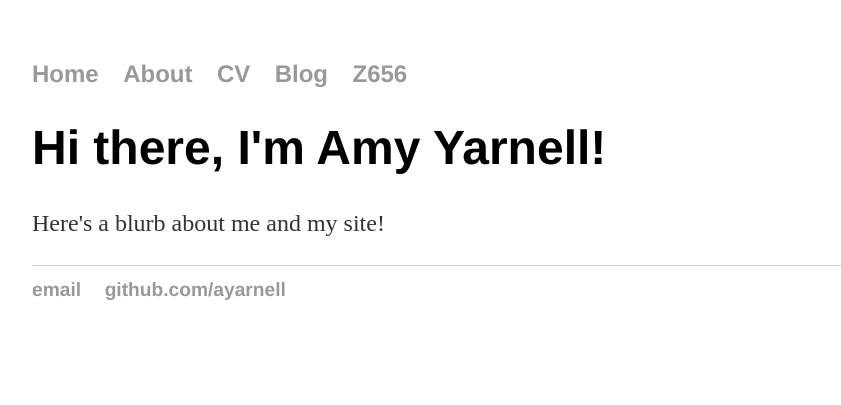
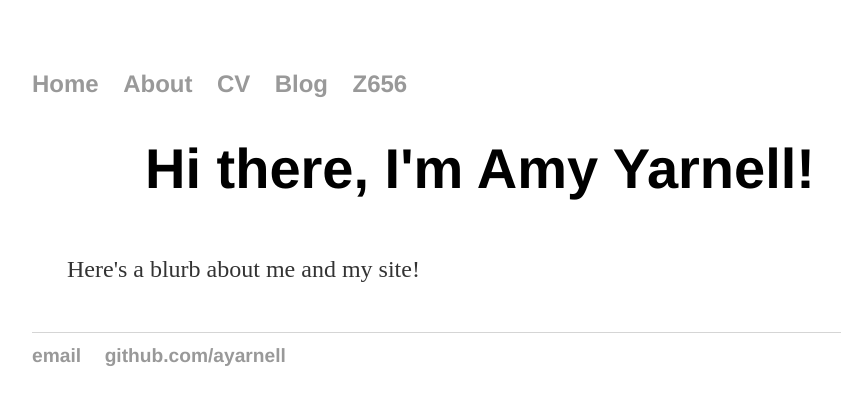
Before and after one commit to ayarnell/ayarnell.github.io, a Jekyll site: the page built from index.html, in a window 1280 px wide. Shown: the top 405 px of the page, without its empty margins (160-1001 px from the left). Built offline with Jekyll 4.4.1, drawn with Linux system fonts in a browser that asks for light colours.

Commit message:
Update main.css

```diff
--- a/css/main.css
+++ b/css/main.css
@@ -1,5 +1,5 @@
 body {
-    margin: 60px auto;
+    margin: 70px auto;
     width: 70%;
 }
 nav ul, footer ul {
@@ -19,11 +19,24 @@
 a:hover {
     text-decoration: underline;
 }
+
+#banner_image {
+     height: 250px;
+     width: 100%;
+     background-image: url(wild-flowers.jpg);
+     background-size: cover;
+    }
 h1 {
-    font-size: 3em;
+    text-align: center;
+    font-size: 3.5em;
     font-family:'Helvetica', 'Arial', 'Sans-Serif';
+
+   }
+#plant_store {
+      vertical-align: middle;
+      color: darkviolet;
+      padding: 75px;
 }
-
 h2 {
     font-size: 2em;
     font-family:'Helvetica', 'Arial', 'Sans-Serif';
@@ -33,6 +46,8 @@
     font-size: 1.5em;
     line-height: 1.4em;
     color: #333;
+    padding: 15px;
+    margin-top: 35px;
 }
 
 li {
@@ -51,3 +66,28 @@
 ul.posts li {
     list-style: none;
 }
+
+table {
+   width:100%;
+   border-collapse: collapse;
+}
+table {
+    border: 1px solid black;
+
+}
+th {
+    background-color: Teal;
+    color: #FFFAF0;
+    font-size: 1.5em;
+}
+th, td {
+    border-bottom: 1px solid grey;
+    text-align: left;
+    padding: 10px;
+    font-family:'Helvetica', 'Arial', 'Sans-Serif';
+}
+tr:nth-child(odd) {background-color: #FFF0F5;}
+
+div {
+    margin: 30px 10px 30px 10px;
+}
```
